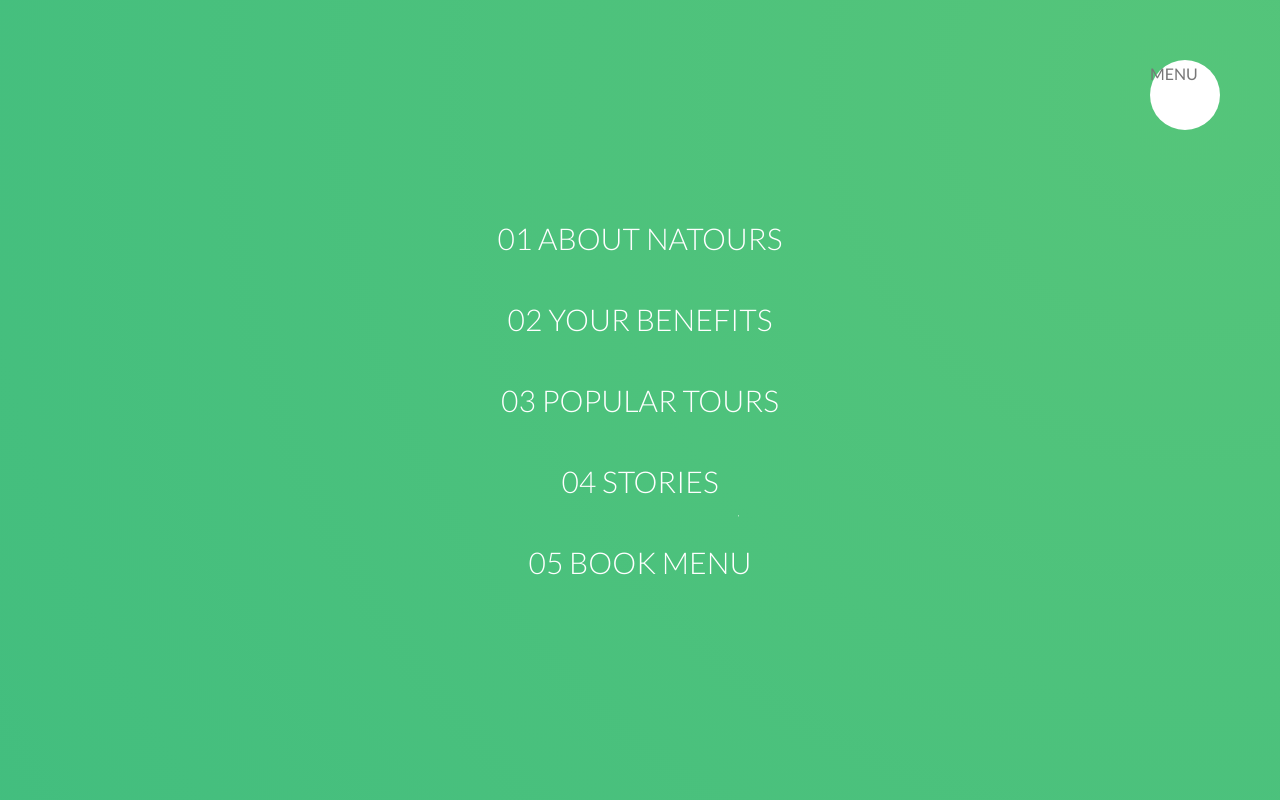
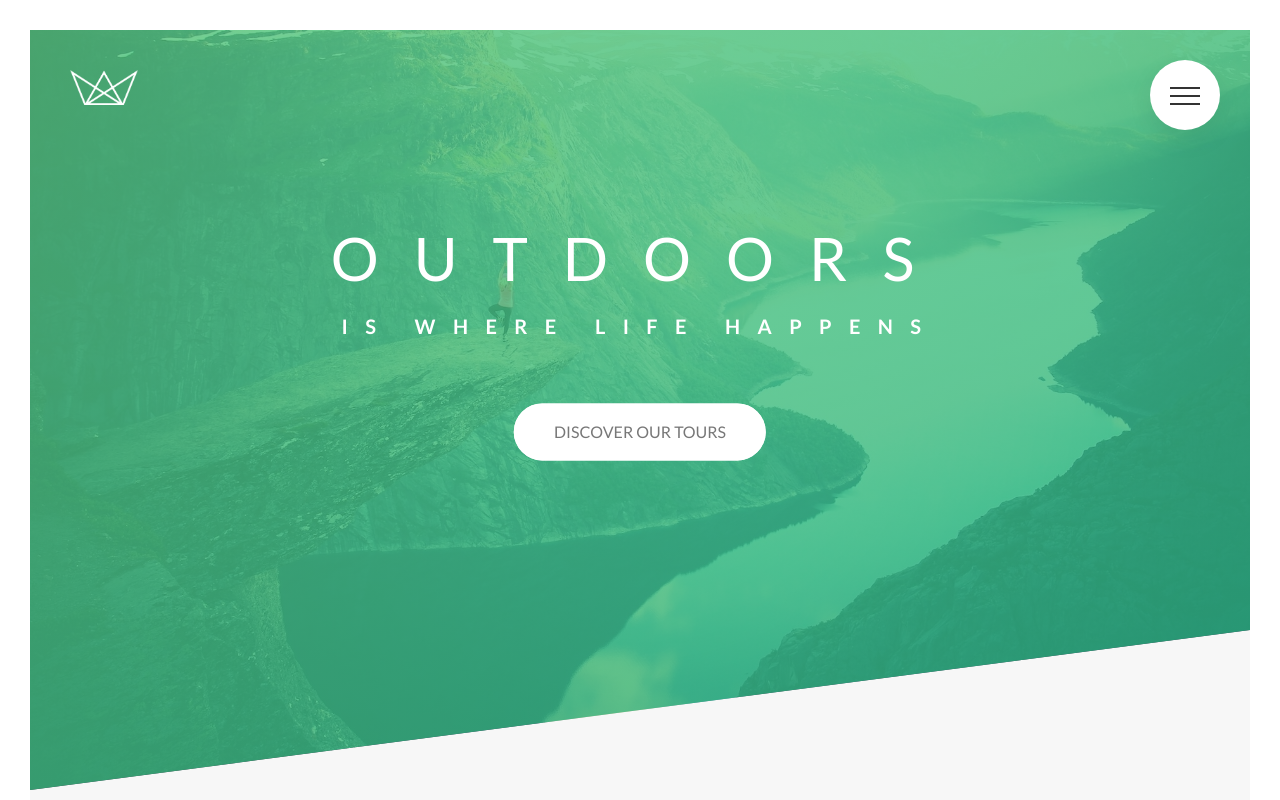
Before and after one commit to shankha001/natours, a website: page index.html in a window 1280 px wide. Shown: the top 800 px of the page. Drawn offline with Linux system fonts and the light colour scheme.

Commit message:
navigation section

```diff
--- a/css/style.css
+++ b/css/style.css
@@ -549,7 +549,9 @@ body {
   top: 6rem;
   right: 6rem;
   border-radius: 50%;
-  z-index: 2000; }
+  z-index: 2000;
+  text-align: center;
+  cursor: pointer; }
 
 .navigation__background {
   height: 6rem;
@@ -560,15 +562,18 @@ body {
   right: 6.5rem;
   background-image: radial-gradient(#55c57a, #28b485);
   z-index: 1000;
-  transform: scale(80); }
+  box-shadow: 0 1rem 3rem rgba(0, 0, 0, 0.1);
+  transition: transform 0.8s cubic-bezier(0.86, 0, 0.07, 1); }
 
 .navigation__nav {
   height: 100vh;
-  width: 100%;
   position: fixed;
   right: 0;
   top: 0;
-  z-index: 1500; }
+  z-index: 1500;
+  opacity: 0;
+  width: 0;
+  transition: all 0.8s cubic-bezier(0.68, -0.55, 0.265, 1.55); }
 
 .navigation__list {
   position: absolute;
@@ -576,7 +581,8 @@ body {
   left: 50%;
   transform: translate(-50%, -50%);
   list-style-type: none;
-  text-align: center; }
+  text-align: center;
+  width: 100%; }
 
 .navigation__item {
   margin: 1rem; }
@@ -592,11 +598,56 @@ body {
   background-image: linear-gradient(120deg, transparent, transparent 0%, transparent 50%, #fff 50%);
   background-size: 220%;
   transition: all 0.5s; }
+  .navigation__link:link span, .navigation__link:visited span {
+    margin-right: 1.5rem;
+    display: inline-block; }
 
 .navigation__link:hover, .navigation__link:active {
   color: #55c57a;
   background-position: 100%;
   transform: translateX(1rem); }
+
+.navigation__checkbox:checked ~ .navigation__background {
+  transform: scale(80); }
+
+.navigation__checkbox:checked ~ .navigation__nav {
+  opacity: 1;
+  width: 100%; }
+
+.navigation__icon {
+  position: relative;
+  margin-top: 3.5rem; }
+  .navigation__icon, .navigation__icon::before, .navigation__icon::after {
+    width: 3rem;
+    height: 2px;
+    background-color: #333;
+    display: inline-block; }
+  .navigation__icon::before, .navigation__icon::after {
+    content: '';
+    position: absolute;
+    left: 0;
+    transition: all 0.2s; }
+  .navigation__icon::before {
+    top: -0.8rem; }
+  .navigation__icon::after {
+    top: 0.8rem; }
+
+.navigation__button:hover .navigation__icon:before {
+  top: -1rem; }
+
+.navigation__button:hover .navigation__icon:after {
+  top: 1rem; }
+
+.navigation__checkbox:checked + .navigation__button .navigation__icon {
+  background-color: transparent; }
+
+.navigation__checkbox:checked + .navigation__button .navigation__icon::before {
+  transform: rotate(135deg);
+  top: 0; }
+
+.navigation__checkbox:checked + .navigation__button .navigation__icon::after {
+  transform: rotate(-135deg);
+  top: 0; }
 
 .section-about {
   background-color: #f7f7f7;
--- a/index.html
+++ b/index.html
@@ -20,24 +20,32 @@
   <body>
     <div class="navigation">
       <input type="checkbox" class="navigation__checkbox" id="navi-toogle" />
-      <label for="navi-toogle" class="navigation__button"> MENU</label>
+      <label for="navi-toogle" class="navigation__button">
+        <span class="navigation__icon">&nbsp;</span>
+      </label>
       <div class="navigation__background">&nbsp;</div>
       <nav class="navigation__nav">
         <ul class="navigation__list">
           <li class="navigation__item">
-            <a href="" class="navigation__link">01 About Natours</a>
+            <a href="" class="navigation__link"
+              ><span>01</span> About Natours</a
+            >
           </li>
           <li class="navigation__item">
-            <a href="" class="navigation__link">02 Your Benefits</a>
+            <a href="" class="navigation__link"
+              ><span>02</span> Your Benefits</a
+            >
           </li>
           <li class="navigation__item">
-            <a href="" class="navigation__link">03 Popular Tours</a>
+            <a href="" class="navigation__link"
+              ><span>03</span> Popular Tours</a
+            >
           </li>
           <li class="navigation__item">
-            <a href="" class="navigation__link">04 Stories</a>
+            <a href="" class="navigation__link"><span>04</span> Stories</a>
           </li>
           <li class="navigation__item">
-            <a href="" class="navigation__link">05 Book Menu</a>
+            <a href="" class="navigation__link"><span>05</span> Book Menu</a>
           </li>
         </ul>
       </nav>
```
